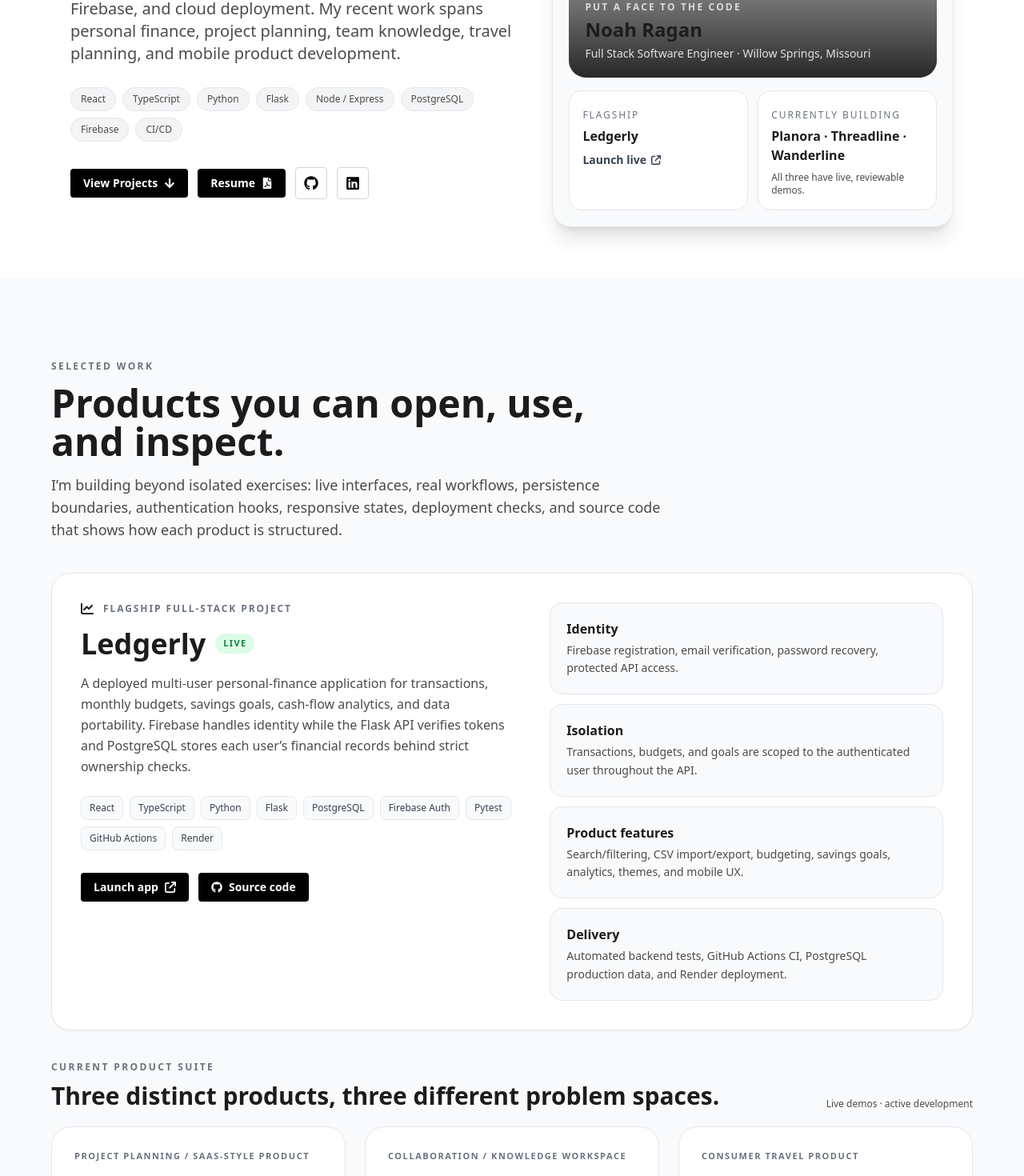
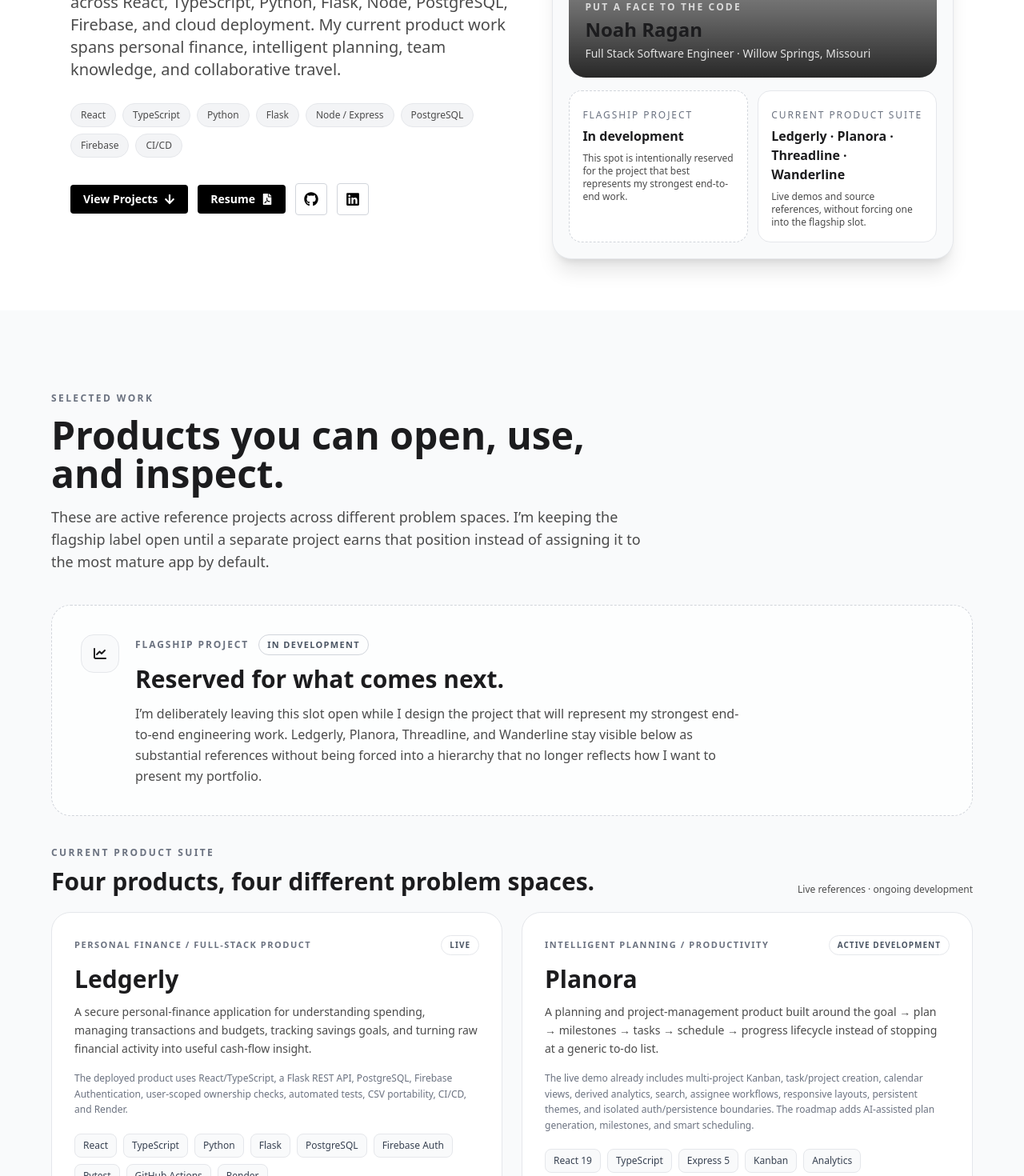
Before and after one commit to MotherTheresa64/portfolio-website, a React (Vite) app: page / in a window 1280 px wide. Shown: the part 480-1950 px from the top of the page at 80% size. Built offline with nearby package versions, Linux system fonts and the light colour scheme; grey boxes are pictures that could not be loaded.

Commit message:
Reframe portfolio projects and reserve flagship slot

```diff
--- a/src/components/About.tsx
+++ b/src/components/About.tsx
@@ -16,8 +16,8 @@
             <h2 className="text-4xl font-bold mt-3 mb-5 text-textMain dark:text-white">I build across the whole application.</h2>
             <div className="space-y-4 text-textSubtle dark:text-gray-300 leading-relaxed">
               <p>I’m a Full Stack Software Engineer focused on React, TypeScript, Python, Flask, Node/Express, PostgreSQL, Firebase, and production-minded delivery.</p>
-              <p>My recent work includes Ledgerly, a deployed multi-user finance application, plus Planora, Threadline, and Wanderline: three live products exploring project planning, durable team knowledge, and consumer travel planning with very different interaction models.</p>
-              <p>I intentionally structure the newer demos so they remain fully reviewable without credentials while authentication and persistence boundaries stay isolated for the final per-user hosted-data phase. That lets me demonstrate product UX, state modeling, responsiveness, accessibility, integrations, deployment, and architecture now without pretending unfinished infrastructure is already finished.</p>
+              <p>My current product suite includes Ledgerly, Planora, Threadline, and Wanderline: four different applications covering personal finance, goal-driven planning, durable team knowledge, and collaborative travel. I’m treating them as strong portfolio references rather than labeling any one of them my flagship.</p>
+              <p>The newer demos are deliberately usable while larger hosted-account and collaboration layers are still being completed. That lets me demonstrate real interaction design, state modeling, responsiveness, accessibility, integrations, deployment, and architecture without presenting roadmap features as if they are already finished.</p>
               <p>I completed full-stack software engineering training through Coding Temple and continue building projects that strengthen my work in authorization, validation, debugging, data modeling, mobile product design, maintainability, and cloud deployment.</p>
             </div>
           </div>
--- a/src/components/Flagship.tsx
+++ b/src/components/Flagship.tsx
@@ -1,26 +1,26 @@
-import { FaArrowUpRightFromSquare, FaGithub, FaShieldHalved, FaDatabase, FaMobileScreenButton, FaCodeBranch } from "react-icons/fa6";
+import { FaCodeBranch, FaDatabase, FaMobileScreenButton, FaShieldHalved } from "react-icons/fa6";
 import { motion } from "framer-motion";
 
-const highlights = [
+const principles = [
+  {
+    icon: <FaMobileScreenButton />,
+    title: "End-to-end scope",
+    desc: "The eventual flagship should demonstrate product UX, application architecture, data, auth, testing, and deployment together.",
+  },
   {
     icon: <FaShieldHalved />,
-    title: "Secure multi-user auth",
-    desc: "Firebase Authentication with verified sessions and user-scoped access across financial resources.",
+    title: "Clear product identity",
+    desc: "It should solve a specific problem strongly enough to stand on its own instead of being selected only because it is already mature.",
   },
   {
     icon: <FaDatabase />,
-    title: "Persistent finance data",
-    desc: "PostgreSQL-backed transactions, monthly budgets, savings goals, and dashboard analytics.",
-  },
-  {
-    icon: <FaMobileScreenButton />,
-    title: "Responsive product UX",
-    desc: "React + TypeScript interface built for desktop and native-width mobile use without pinch-zooming.",
+    title: "Engineering depth",
+    desc: "The code should provide meaningful examples of architecture, state, validation, security boundaries, testing, and maintainability.",
   },
   {
     icon: <FaCodeBranch />,
-    title: "Tested & deployed",
-    desc: "pytest coverage, GitHub Actions CI, and separate frontend/API deployments on Render.",
+    title: "Actually shipped",
+    desc: "The finished project should be reviewable as a real deployed product with a clean path from source code to production.",
   },
 ];
 
@@ -33,33 +33,16 @@
           whileInView={{ opacity: 1, y: 0 }}
           viewport={{ once: true, amount: 0.2 }}
           transition={{ duration: 0.55 }}
-          className="rounded-3xl border border-borderLight dark:border-gray-700 bg-white dark:bg-gray-900 p-7 sm:p-9 flex flex-col justify-between"
+          className="rounded-3xl border border-dashed border-gray-300 dark:border-gray-600 bg-white dark:bg-gray-900 p-7 sm:p-9 flex flex-col justify-between"
         >
           <div>
             <span className="inline-flex items-center rounded-full border border-gray-200 dark:border-gray-700 px-3 py-1 text-xs font-semibold tracking-wide text-textSubtle dark:text-gray-300 mb-5">
-              FLAGSHIP PROJECT
+              FLAGSHIP PROJECT · IN DEVELOPMENT
             </span>
-            <h2 className="text-3xl sm:text-4xl font-bold text-textMain dark:text-white mb-4">Ledgerly</h2>
+            <h2 className="text-3xl sm:text-4xl font-bold text-textMain dark:text-white mb-4">Reserved for what comes next.</h2>
             <p className="text-base sm:text-lg leading-relaxed text-textSubtle dark:text-gray-300 mb-6">
-              A deployed full-stack personal finance application built as a real multi-user product — not a static demo. Ledgerly handles authentication, user-owned financial data, transactions, budgets, goals, analytics, CSV portability, and account lifecycle controls.
+              I’m intentionally leaving the flagship position open until I finish the project that best represents my strongest end-to-end engineering work. The projects elsewhere on this portfolio remain active references without being forced into that role.
             </p>
-
-            <div className="flex flex-wrap gap-2 mb-7">
-              {["React", "TypeScript", "Python", "Flask", "PostgreSQL", "Firebase Auth", "SQLAlchemy", "pytest", "GitHub Actions", "Render"].map((tech) => (
-                <span key={tech} className="px-3 py-1.5 rounded-full text-xs font-medium bg-gray-100 dark:bg-gray-800 text-gray-700 dark:text-gray-200 border border-gray-200 dark:border-gray-700">
-                  {tech}
-                </span>
-              ))}
-            </div>
-          </div>
-
-          <div className="flex flex-wrap gap-3">
-            <a href="https://ledgerly-web-knmt.onrender.com" target="_blank" rel="noopener noreferrer" className="btn">
-              Launch Ledgerly <FaArrowUpRightFromSquare />
-            </a>
-            <a href="https://github.com/MotherTheresa64/Ledgerly" target="_blank" rel="noopener noreferrer" className="btn">
-              <FaGithub /> View Source
-            </a>
           </div>
         </motion.div>
 
@@ -70,7 +53,7 @@
           transition={{ duration: 0.55, delay: 0.08 }}
           className="grid sm:grid-cols-2 gap-4"
         >
-          {highlights.map((item) => (
+          {principles.map((item) => (
             <article key={item.title} className="rounded-2xl border border-borderLight dark:border-gray-700 bg-white dark:bg-gray-900 p-6">
               <div className="w-10 h-10 rounded-xl bg-gray-100 dark:bg-gray-800 flex items-center justify-center mb-4 text-textMain dark:text-white">
                 {item.icon}
--- a/src/components/Hero.tsx
+++ b/src/components/Hero.tsx
@@ -1,5 +1,4 @@
 import { FaArrowDown, FaFilePdf, FaGithub, FaLinkedin } from "react-icons/fa";
-import { FaArrowUpRightFromSquare } from "react-icons/fa6";
 import { motion } from "framer-motion";
 
 const Hero = () => {
@@ -33,7 +32,7 @@
               transition={{ delay: 0.16, duration: 0.5 }}
               className="text-lg sm:text-xl text-textSubtle dark:text-gray-300 leading-relaxed max-w-2xl mb-7"
             >
-              I’m Noah Ragan, a Full Stack Software Engineer building across React, TypeScript, Python, Flask, Node, PostgreSQL, Firebase, and cloud deployment. My recent work spans personal finance, project planning, team knowledge, travel planning, and mobile product development.
+              I’m Noah Ragan, a Full Stack Software Engineer building across React, TypeScript, Python, Flask, Node, PostgreSQL, Firebase, and cloud deployment. My current product work spans personal finance, intelligent planning, team knowledge, and collaborative travel.
             </motion.p>
 
             <motion.div
@@ -89,17 +88,15 @@
             </div>
 
             <div className="grid sm:grid-cols-2 gap-3 mt-4">
-              <div className="rounded-2xl border border-gray-200 dark:border-gray-700 bg-white dark:bg-dark p-4">
-                <span className="text-xs uppercase tracking-[0.16em] text-gray-500 dark:text-gray-400">Flagship</span>
-                <strong className="block text-textMain dark:text-white mt-1">Ledgerly</strong>
-                <a href="https://ledgerly-web-knmt.onrender.com" target="_blank" rel="noopener noreferrer" className="inline-flex items-center gap-1.5 mt-2 text-sm font-semibold text-gray-700 dark:text-gray-200 hover:text-black dark:hover:text-white">
-                  Launch live <FaArrowUpRightFromSquare size={12} />
-                </a>
+              <div className="rounded-2xl border border-dashed border-gray-300 dark:border-gray-600 bg-white dark:bg-dark p-4">
+                <span className="text-xs uppercase tracking-[0.16em] text-gray-500 dark:text-gray-400">Flagship project</span>
+                <strong className="block text-textMain dark:text-white mt-1">In development</strong>
+                <p className="text-xs text-textSubtle dark:text-gray-400 mt-2">This spot is intentionally reserved for the project that best represents my strongest end-to-end work.</p>
               </div>
               <div className="rounded-2xl border border-gray-200 dark:border-gray-700 bg-white dark:bg-dark p-4">
-                <span className="text-xs uppercase tracking-[0.16em] text-gray-500 dark:text-gray-400">Currently building</span>
-                <strong className="block text-textMain dark:text-white mt-1">Planora · Threadline · Wanderline</strong>
-                <p className="text-xs text-textSubtle dark:text-gray-400 mt-2">All three have live, reviewable demos.</p>
+                <span className="text-xs uppercase tracking-[0.16em] text-gray-500 dark:text-gray-400">Current product suite</span>
+                <strong className="block text-textMain dark:text-white mt-1">Ledgerly · Planora · Threadline · Wanderline</strong>
+                <p className="text-xs text-textSubtle dark:text-gray-400 mt-2">Live demos and source references, without forcing one into the flagship slot.</p>
               </div>
             </div>
           </motion.div>
--- a/src/components/Projects.tsx
+++ b/src/components/Projects.tsx
@@ -2,29 +2,42 @@
 
 const productProjects = [
   {
+    name: "Ledgerly",
+    category: "PERSONAL FINANCE / FULL-STACK PRODUCT",
+    status: "LIVE",
+    description: "A secure personal-finance application for understanding spending, managing transactions and budgets, tracking savings goals, and turning raw financial activity into useful cash-flow insight.",
+    note: "The deployed product uses React/TypeScript, a Flask REST API, PostgreSQL, Firebase Authentication, user-scoped ownership checks, automated tests, CSV portability, CI/CD, and Render.",
+    tags: ["React", "TypeScript", "Python", "Flask", "PostgreSQL", "Firebase Auth", "Pytest", "GitHub Actions", "Render"],
+    live: "https://ledgerly-web-knmt.onrender.com",
+    source: "https://github.com/MotherTheresa64/Ledgerly",
+  },
+  {
     name: "Planora",
-    category: "PROJECT PLANNING / SAAS-STYLE PRODUCT",
-    description: "A project-planning workspace with multi-project Kanban boards, task and project creation, a rolling calendar, derived analytics, global search, assignee views, responsive mobile workflows, and four persistent themes.",
-    note: "The live demo is intentionally local-first today, with Firebase Authentication already isolated for the final per-user hosted-data integration.",
+    category: "INTELLIGENT PLANNING / PRODUCTIVITY",
+    status: "ACTIVE DEVELOPMENT",
+    description: "A planning and project-management product built around the goal → plan → milestones → tasks → schedule → progress lifecycle instead of stopping at a generic to-do list.",
+    note: "The live demo already includes multi-project Kanban, task/project creation, calendar views, derived analytics, search, assignee workflows, responsive layouts, persistent themes, and isolated auth/persistence boundaries. The roadmap adds AI-assisted plan generation, milestones, and smart scheduling.",
     tags: ["React 19", "TypeScript", "Express 5", "Kanban", "Analytics", "Firebase-ready", "Responsive UI", "GitHub Actions", "Render"],
     live: "https://planora-zlxv.onrender.com",
     source: "https://github.com/MotherTheresa64/Planora",
   },
   {
     name: "Threadline",
-    category: "COLLABORATION / KNOWLEDGE WORKSPACE",
-    description: "A discussion workspace designed to turn team questions and decisions into searchable knowledge through channels, filters, deep-linked threads, replies, reactions, bookmarks, resolution workflows, and keyboard-driven navigation.",
-    note: "Thread data currently persists per browser so the complete product can be reviewed without credentials; the auth and hosted-persistence boundaries are already separated for the next phase.",
+    category: "TEAM KNOWLEDGE / COLLABORATION",
+    status: "ACTIVE DEVELOPMENT",
+    description: "A collaborative knowledge workspace designed to keep discussions connected to decisions and documentation so important context remains searchable instead of disappearing into a chat feed.",
+    note: "The live demo includes channels, search, deep-linked threads, replies, reactions, bookmarks, resolution workflows, keyboard navigation, and durable browser persistence. The next phase moves those workflows into true account-backed shared workspaces with permissions and hosted data.",
     tags: ["React 19", "TypeScript", "Express 5", "Search", "Deep Links", "Accessibility", "Firebase-ready", "GitHub Actions", "Render"],
     live: "https://threadline-ga8w.onrender.com",
     source: "https://github.com/MotherTheresa64/Threadline",
   },
   {
     name: "Wanderline",
-    category: "CONSUMER TRAVEL PRODUCT",
-    description: "A travel planner for day-by-day itineraries, budget tracking, packing, saved places, trip progress, live weather, map handoff, sharing, search, and editable trip details in a fully responsive travel-focused interface.",
-    note: "Open-Meteo and OpenStreetMap provide useful live integrations without exposed secrets, while itinerary and budget changes remain local-first until account-level storage is wired in.",
-    tags: ["React 19", "TypeScript", "Express 5", "Open-Meteo", "OpenStreetMap", "Web Share", "Firebase-ready", "GitHub Actions", "Render"],
+    category: "COLLABORATIVE TRAVEL PLANNING",
+    status: "ACTIVE DEVELOPMENT",
+    description: "A travel-planning application intended to become one shared source of truth for a trip: travelers, places, itinerary, lodging, transportation, reservations, budget, packing, notes, weather, and group decisions.",
+    note: "The live demo currently includes editable itineraries, USD budget tracking, packing, saved places, live weather, sharing, search, themes, and mobile layouts. The active roadmap adds persistent shared trips, traveler roles/permissions, reservations, and Google Maps / Places integration as the primary mapping direction.",
+    tags: ["React 19", "TypeScript", "Express 5", "Open-Meteo", "Google Maps roadmap", "Collaboration", "Firebase-ready", "GitHub Actions", "Render"],
     live: "https://wanderline-s1yv.onrender.com",
     source: "https://github.com/MotherTheresa64/Wanderline",
   },
@@ -37,26 +50,21 @@
         <div className="max-w-3xl mb-10">
           <span className="text-xs font-bold tracking-[0.2em] text-gray-500 dark:text-gray-400">SELECTED WORK</span>
           <h2 className="text-4xl sm:text-5xl font-bold mt-3 mb-4 text-textMain dark:text-white">Products you can open, use, and inspect.</h2>
-          <p className="text-textSubtle dark:text-gray-300 text-lg">I’m building beyond isolated exercises: live interfaces, real workflows, persistence boundaries, authentication hooks, responsive states, deployment checks, and source code that shows how each product is structured.</p>
+          <p className="text-textSubtle dark:text-gray-300 text-lg">These are active reference projects across different problem spaces. I’m keeping the flagship label open until a separate project earns that position instead of assigning it to the most mature app by default.</p>
         </div>
 
-        <article className="rounded-3xl border border-gray-200 dark:border-gray-700 bg-white dark:bg-dark p-7 sm:p-9 mb-8 shadow-sm">
-          <div className="grid lg:grid-cols-[1fr_.9fr] gap-10">
+        <article className="rounded-3xl border border-dashed border-gray-300 dark:border-gray-600 bg-white/70 dark:bg-dark/70 p-7 sm:p-9 mb-8">
+          <div className="grid md:grid-cols-[auto_1fr] gap-5 items-start">
+            <div className="w-12 h-12 rounded-2xl border border-gray-200 dark:border-gray-700 bg-gray-50 dark:bg-gray-800 flex items-center justify-center text-textMain dark:text-white">
+              <FaChartLine />
+            </div>
             <div>
-              <div className="flex items-center gap-3 mb-4"><FaChartLine /><span className="text-xs font-bold tracking-[0.16em] text-gray-500 dark:text-gray-400">FLAGSHIP FULL-STACK PROJECT</span></div>
-              <div className="flex flex-wrap items-center gap-3 mb-4">
-                <h3 className="text-4xl font-bold text-textMain dark:text-white">Ledgerly</h3>
-                <span className="text-[11px] font-bold tracking-[0.12em] px-2.5 py-1 rounded-full bg-green-100 text-green-700 dark:bg-green-900/30 dark:text-green-300">LIVE</span>
+              <div className="flex flex-wrap items-center gap-3 mb-3">
+                <span className="text-xs font-bold tracking-[0.16em] text-gray-500 dark:text-gray-400">FLAGSHIP PROJECT</span>
+                <span className="text-[11px] font-bold tracking-[0.12em] px-2.5 py-1 rounded-full border border-gray-300 dark:border-gray-600 text-gray-600 dark:text-gray-300">IN DEVELOPMENT</span>
               </div>
-              <p className="text-textSubtle dark:text-gray-300 leading-relaxed mb-6">A deployed multi-user personal-finance application for transactions, monthly budgets, savings goals, cash-flow analytics, and data portability. Firebase handles identity while the Flask API verifies tokens and PostgreSQL stores each user’s financial records behind strict ownership checks.</p>
-              <div className="flex flex-wrap gap-2 mb-7">{["React", "TypeScript", "Python", "Flask", "PostgreSQL", "Firebase Auth", "Pytest", "GitHub Actions", "Render"].map(tag => <span key={tag} className="px-2.5 py-1.5 rounded-lg text-xs border border-gray-200 dark:border-gray-700 bg-gray-50 dark:bg-gray-800 text-gray-700 dark:text-gray-300">{tag}</span>)}</div>
-              <div className="flex flex-wrap gap-3">
-                <a className="btn" href="https://ledgerly-web-knmt.onrender.com" target="_blank" rel="noopener noreferrer">Launch app <FaArrowUpRightFromSquare /></a>
-                <a className="btn" href="https://github.com/MotherTheresa64/Ledgerly" target="_blank" rel="noopener noreferrer"><FaGithub /> Source code</a>
-              </div>
-            </div>
-            <div className="grid gap-3">
-              {[['Identity','Firebase registration, email verification, password recovery, protected API access.'],['Isolation','Transactions, budgets, and goals are scoped to the authenticated user throughout the API.'],['Product features','Search/filtering, CSV import/export, budgeting, savings goals, analytics, themes, and mobile UX.'],['Delivery','Automated backend tests, GitHub Actions CI, PostgreSQL production data, and Render deployment.']].map(([title, text]) => <div key={title} className="rounded-2xl border border-gray-200 dark:border-gray-700 bg-gray-50 dark:bg-gray-900 p-5"><strong className="block mb-1 text-textMain dark:text-white">{title}</strong><p className="text-sm text-textSubtle dark:text-gray-300 leading-relaxed">{text}</p></div>)}
+              <h3 className="text-3xl font-bold text-textMain dark:text-white mb-3">Reserved for what comes next.</h3>
+              <p className="text-textSubtle dark:text-gray-300 leading-relaxed max-w-3xl">I’m deliberately leaving this slot open while I design the project that will represent my strongest end-to-end engineering work. Ledgerly, Planora, Threadline, and Wanderline stay visible below as substantial references without being forced into a hierarchy that no longer reflects how I want to present my portfolio.</p>
             </div>
           </div>
         </article>
@@ -64,16 +72,19 @@
         <div className="mb-5 flex flex-wrap items-end justify-between gap-3">
           <div>
             <span className="text-xs font-bold tracking-[0.2em] text-gray-500 dark:text-gray-400">CURRENT PRODUCT SUITE</span>
-            <h3 className="text-2xl sm:text-3xl font-bold mt-2 text-textMain dark:text-white">Three distinct products, three different problem spaces.</h3>
+            <h3 className="text-2xl sm:text-3xl font-bold mt-2 text-textMain dark:text-white">Four products, four different problem spaces.</h3>
           </div>
-          <span className="text-xs text-textSubtle dark:text-gray-400">Live demos · active development</span>
+          <span className="text-xs text-textSubtle dark:text-gray-400">Live references · ongoing development</span>
         </div>
 
-        <div className="grid lg:grid-cols-3 gap-6 mb-8">
+        <div className="grid md:grid-cols-2 gap-6 mb-8">
           {productProjects.map((project) => (
             <article key={project.name} className="rounded-3xl border border-gray-200 dark:border-gray-700 bg-white dark:bg-dark p-7 flex flex-col">
-              <span className="text-[11px] font-bold tracking-[0.14em] text-gray-500 dark:text-gray-400">{project.category}</span>
-              <h3 className="text-3xl font-bold mt-3 mb-3 text-textMain dark:text-white">{project.name}</h3>
+              <div className="flex flex-wrap items-center justify-between gap-2 mb-3">
+                <span className="text-[11px] font-bold tracking-[0.14em] text-gray-500 dark:text-gray-400">{project.category}</span>
+                <span className="text-[10px] font-bold tracking-[0.1em] px-2.5 py-1 rounded-full border border-gray-200 dark:border-gray-700 text-gray-600 dark:text-gray-300">{project.status}</span>
+              </div>
+              <h3 className="text-3xl font-bold mb-3 text-textMain dark:text-white">{project.name}</h3>
               <p className="text-sm leading-relaxed text-textSubtle dark:text-gray-300 mb-4">{project.description}</p>
               <p className="text-xs leading-relaxed text-gray-500 dark:text-gray-400 mb-5">{project.note}</p>
               <div className="flex flex-wrap gap-2 mb-6">
```
Also changed, not shown: 1 other file (tests, documents, lock files or other folders).
